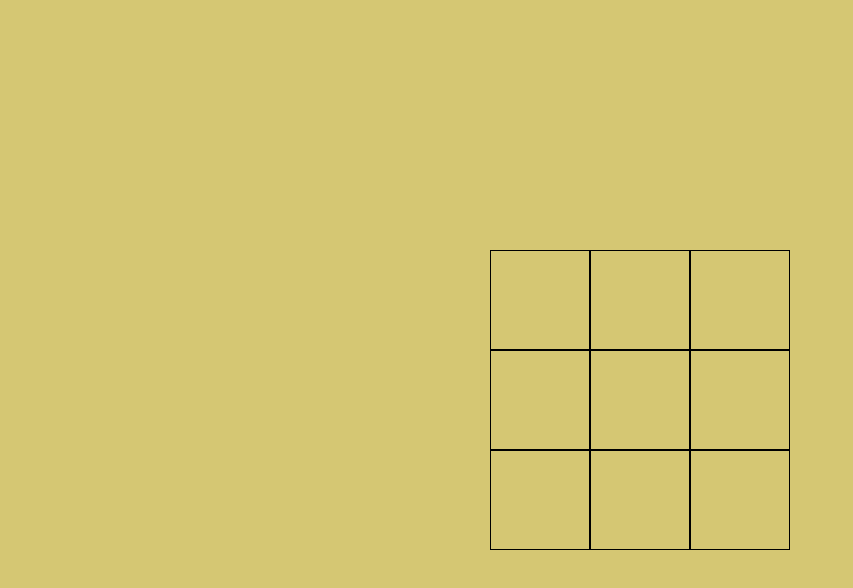
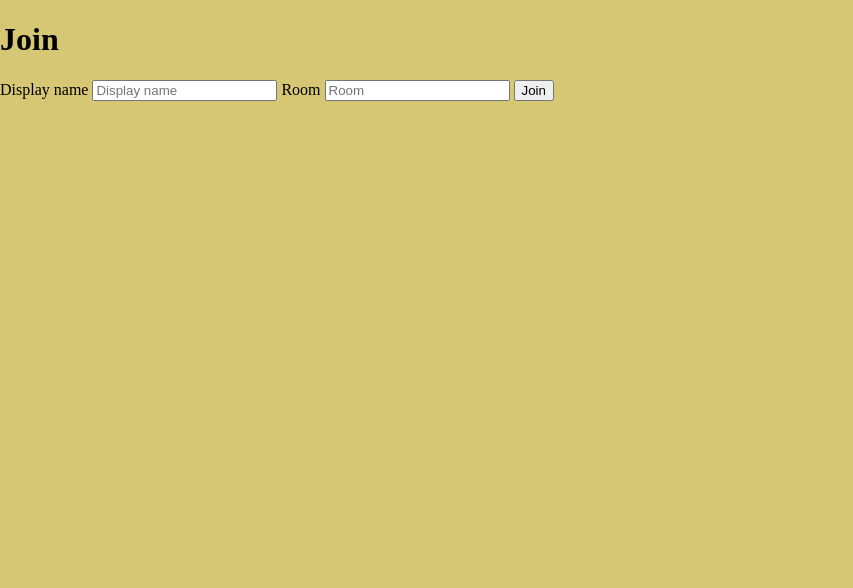
Before and after one commit to sonetkurienaj/ticTacToe, a website: page public/index.html in a window 1280 px wide. Shown: the whole page, without its empty margins (0-853 px from the left). Drawn offline with nearby package versions, Linux system fonts and the light colour scheme; files that its build step writes are made by us from their sources; no server answers.

Commit message:
added registration page

```diff
--- a/public/index.html
+++ b/public/index.html
@@ -1,20 +1,27 @@
 <!DOCTYPE html>
-<html lang="en">
+<html>
   <head>
-    <meta charset="UTF-8" />
-    <meta http-equiv="X-UA-Compatible" content="IE=edge" />
-    <meta name="viewport" content="width=device-width, initial-scale=1.0" />
-    <link rel="stylesheet" href="styles.css" />
-    <title>Document</title>
+    <title>Chat App</title>
+    <link rel="icon" href="/img/favicon.png" />
+    <link rel="stylesheet" href="/css/styles.min.css" />
   </head>
-
   <body>
-    <div class="board" id="board"></div>
-    <div class="winning-message" id="winningMessage">
-      <div data-winning-message-text>X Win's !</div>
-      <button id="restartButton">Restart</button>
+    <div class="centered-form">
+      <div class="centered-form__box">
+        <h1>Join</h1>
+        <form action="/play.html">
+          <label for="username">Display name</label>
+          <input
+            type="text"
+            name="username"
+            placeholder="Display name"
+            required
+          />
+          <label for="room">Room</label>
+          <input type="text" name="room" placeholder="Room" required />
+          <button>Join</button>
+        </form>
+      </div>
     </div>
-    <script src="/socket.io/socket.io.js"></script>
-    <script src="script.js" defer></script>
   </body>
 </html>
```
Also changed, not shown: public/play.html (added, +21 -0 lines).
